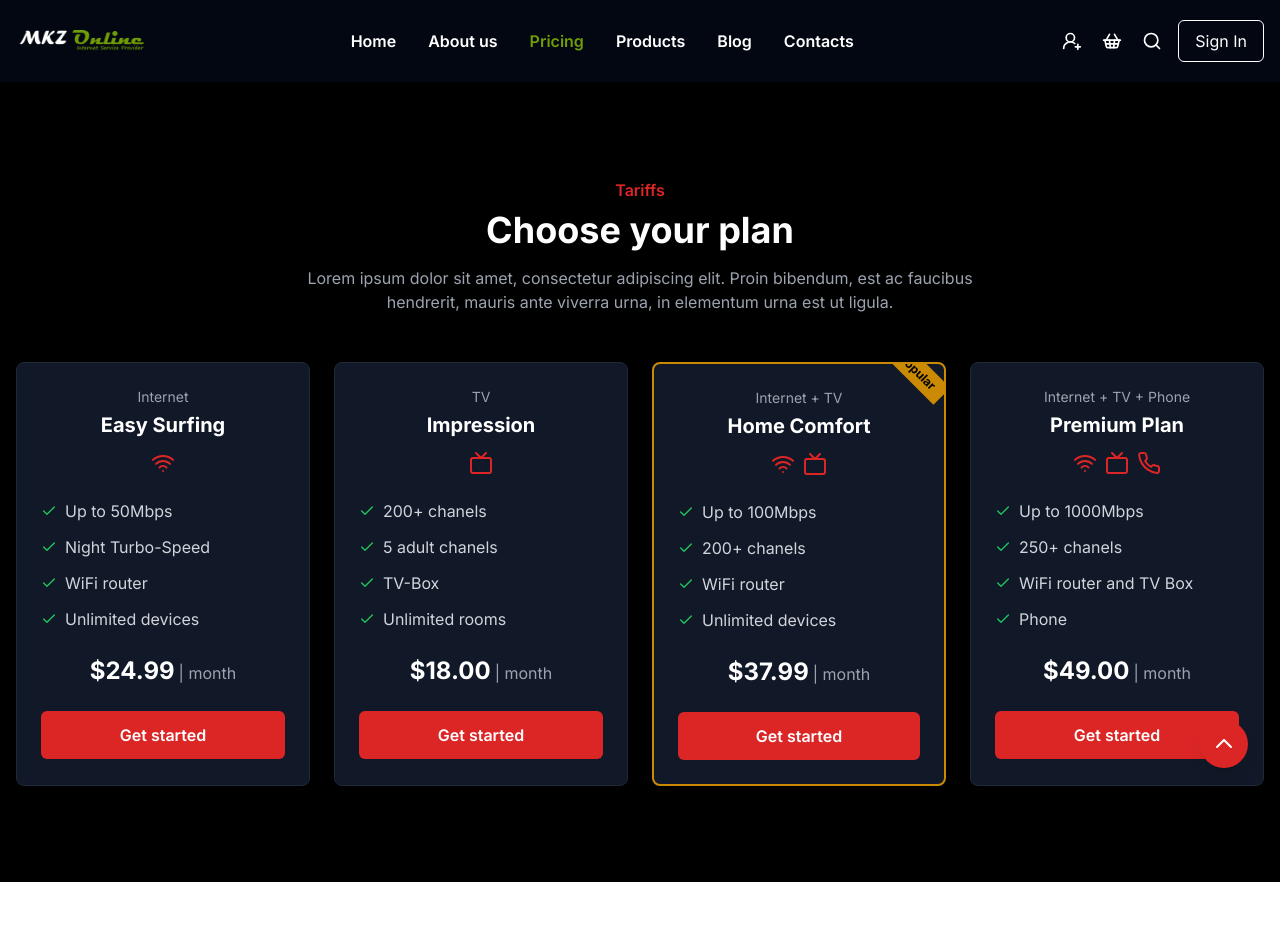
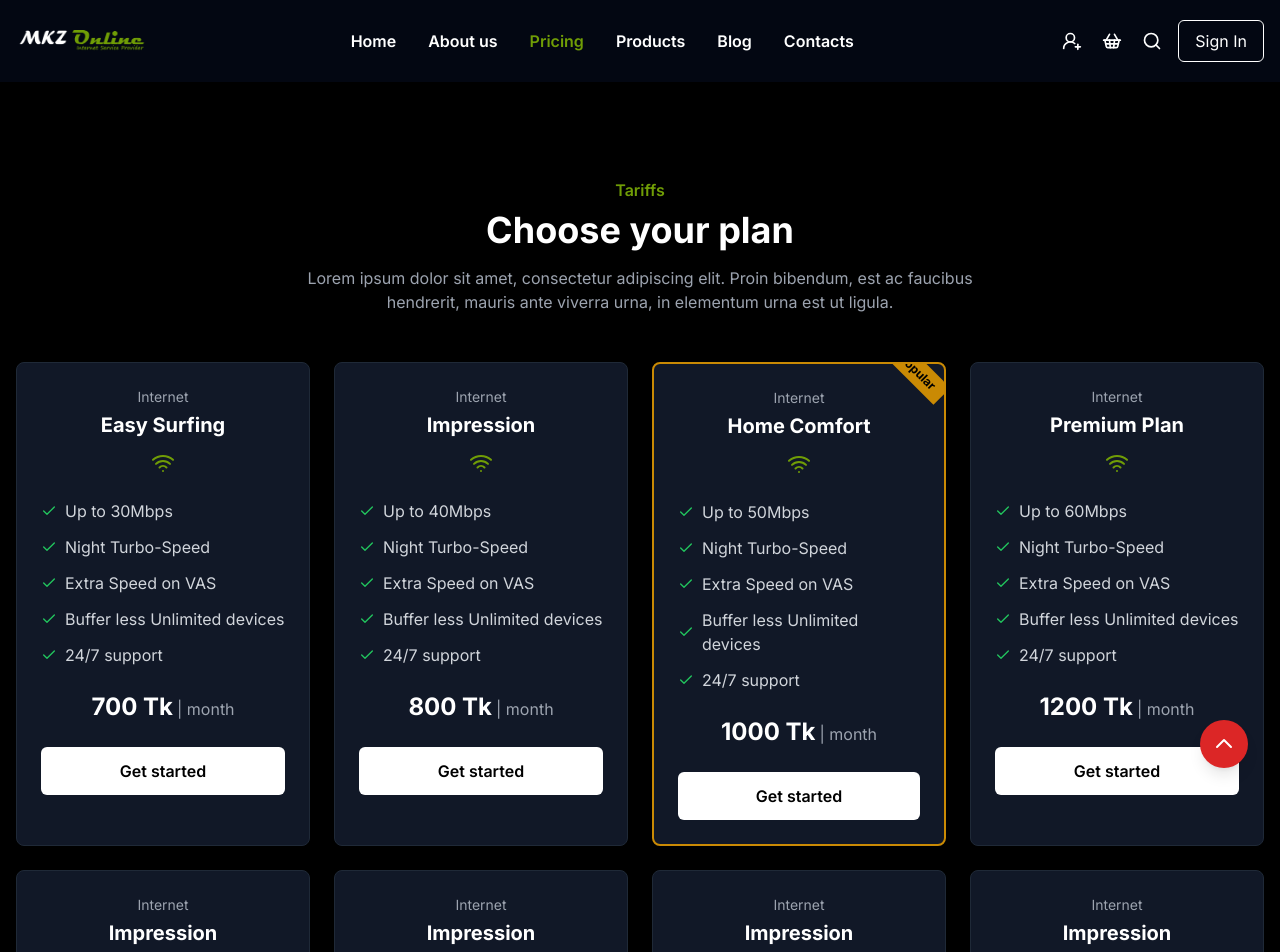
Before and after one commit to Anindo117/Internet_Provider_Service, a Next.js app: page /pricing in a window 1280 px wide. Shown: the top 952 px of the page. Built offline with nearby package versions, Linux system fonts and the light colour scheme.

Commit message:
color and content updated

```diff
--- a/app/page.tsx
+++ b/app/page.tsx
@@ -23,7 +23,7 @@ export default function Home() {
       <FeaturedSection />
       <Features />
       <PricingPlans />
-      <AddressForm />
+      {/* <AddressForm /> */}
       <Testimonials />
       <SpecialOffer />
       <FeaturedShows />
@@ -50,7 +50,7 @@ export default function Home() {
         </div>
       </div>
 
-      <Partners />
+      {/* <Partners /> */}
       <ProductList />
     </div>
   );
--- a/components/home/FeaturedSection.tsx
+++ b/components/home/FeaturedSection.tsx
@@ -1,4 +1,5 @@
 import Image from "next/image";
+import Link from "next/link";
 
 export default function FeaturedSection() {
   return (
@@ -32,10 +33,11 @@ export default function FeaturedSection() {
                 <h6 className="font-semibold">Online Channels</h6>
               </div>
             </div>
-
+            <Link href="/pricing">
             <button className="px-4 py-2 md:px-6 md:py-3 bg-[#709D06] text-white font-semibold rounded-md hover:bg-yellow-500 transition duration-300">
               Read more
             </button>
+            </Link>
           </div>
 
           <div className="order-1 md:order-2">
--- a/components/home/FeaturedShows.tsx
+++ b/components/home/FeaturedShows.tsx
@@ -94,7 +94,7 @@ export default function FeaturedShows() {
     <div className="py-16 md:py-24 bg-black">
       <div className="container mx-auto px-4">
         <div className="text-center mb-12">
-          <p className="text-red-600 font-semibold mb-2">Interesting</p>
+          <p className="text-[#709D06] font-semibold mb-2">Interesting</p>
           <h2 className="text-2xl md:text-4xl font-bold text-white mb-4">
             Featured Shows
           </h2>
@@ -143,14 +143,14 @@ export default function FeaturedShows() {
 
           <button
             onClick={() => handleScroll("left")}
-            className="absolute left-0 top-1/2 transform -translate-y-1/2 -translate-x-4 z-10 w-10 h-10 flex items-center justify-center rounded-full bg-red-600 text-white hover:bg-red-700 transition-all"
+            className="absolute left-0 top-1/2 transform -translate-y-1/2 -translate-x-4 z-10 w-10 h-10 flex items-center justify-center rounded-full bg-[#709D06] text-white hover:bg-[#688720] transition-all"
             disabled={scrollPosition <= 0}
           >
             <ArrowLeft size={20} />
           </button>
           <button
             onClick={() => handleScroll("right")}
-            className="absolute right-0 top-1/2 transform -translate-y-1/2 translate-x-4 z-10 w-10 h-10 flex items-center justify-center rounded-full bg-red-600 text-white hover:bg-red-700 transition-all"
+            className="absolute right-0 top-1/2 transform -translate-y-1/2 translate-x-4 z-10 w-10 h-10 flex items-center justify-center rounded-full bg-[#709D06] text-white hover:bg-[#688720] transition-all"
             disabled={scrollPosition >= maxScroll}
           >
             <ArrowRight size={20} />
--- a/components/home/Features.tsx
+++ b/components/home/Features.tsx
@@ -9,27 +9,27 @@ import {
 
 const features = [
   {
-    icon: <Gauge className="w-16 h-16 text-red-600" />,
+    icon: <Gauge className="w-16 h-16 text-[#709D06]" />,
     title: "Ultra-speed Connection",
   },
   {
-    icon: <Tv className="w-16 h-16 text-red-600" />,
+    icon: <Tv className="w-16 h-16 text-[#709D06]" />,
     title: "250+ World Channels",
   },
   {
-    icon: <Wifi className="w-16 h-16 text-red-600" />,
+    icon: <Wifi className="w-16 h-16 text-[#709D06]" />,
     title: "Free Installation",
   },
   {
-    icon: <Film className="w-16 h-16 text-red-600" />,
+    icon: <Film className="w-16 h-16 text-[#709D06]" />,
     title: "4K and 8K Quality",
   },
   {
-    icon: <DollarSign className="w-16 h-16 text-red-600" />,
+    icon: <DollarSign className="w-16 h-16 text-[#709D06]" />,
     title: "Flexible Tariff Plans",
   },
   {
-    icon: <HeadphonesIcon className="w-16 h-16 text-red-600" />,
+    icon: <HeadphonesIcon className="w-16 h-16 text-[#709D06]" />,
     title: "Fast Support 24/7",
   },
 ];
--- a/components/home/PricingPlans.tsx
+++ b/components/home/PricingPlans.tsx
@@ -6,55 +6,113 @@ const plans = [
   {
     type: "Internet",
     title: "Easy Surfing",
-    icons: [<Wifi key="wifi" className="w-6 h-6 text-red-600" />],
+    icons: [<Wifi key="wifi" className="w-6 h-6 text-[#709D06]" />],
+    features: [
+      "Up to 30Mbps",
+      "Night Turbo-Speed",
+      "Extra Speed on VAS",
+      "Buffer less Unlimited devices",
+      "24/7 support",
+    ],
+    price: "700 Tk",
+    popular: false,
+  },
+  {
+    type: "Internet",
+    title: "Impression",
+    icons: [<Wifi key="wifi" className="w-6 h-6 text-[#709D06]" />],
+    features: [
+      "Up to 40Mbps",
+      "Night Turbo-Speed",
+      "Extra Speed on VAS",
+      "Buffer less Unlimited devices",
+      "24/7 support",
+    ],
+    price: "800 Tk",
+    popular: false,
+  },
+  {
+    type: "Internet",
+    title: "Home Comfort",
+    icons: [<Wifi key="wifi" className="w-6 h-6 text-[#709D06]" />],
     features: [
       "Up to 50Mbps",
       "Night Turbo-Speed",
-      "WiFi router",
-      "Unlimited devices",
+      "Extra Speed on VAS",
+      "Buffer less Unlimited devices",
+      "24/7 support",
     ],
-    price: "$24.99",
+    price: "1000 Tk",
+    popular: true,
+  },
+  {
+    type: "Internet",
+    title: "Premium Plan",
+    icons: [<Wifi key="wifi" className="w-6 h-6 text-[#709D06]" />],
+    features: [
+      "Up to 60Mbps",
+      "Night Turbo-Speed",
+      "Extra Speed on VAS",
+      "Buffer less Unlimited devices",
+      "24/7 support",
+    ],
+    price: "1200 Tk",
     popular: false,
   },
   {
-    type: "TV",
+    type: "Internet",
     title: "Impression",
-    icons: [<Tv key="tv" className="w-6 h-6 text-red-600" />],
-    features: ["200+ chanels", "5 adult chanels", "TV-Box", "Unlimited rooms"],
-    price: "$18.00",
+    icons: [<Wifi key="wifi" className="w-6 h-6 text-[#709D06]" />],
+    features: [
+      "Up to 70Mbps",
+      "Night Turbo-Speed",
+      "Extra Speed on VAS",
+      "Buffer less Unlimited devices",
+      "24/7 support",
+    ],
+    price: "1500 Tk",
     popular: false,
   },
   {
-    type: "Internet + TV",
-    title: "Home Comfort",
-    icons: [
-      <Wifi key="wifi" className="w-6 h-6 text-red-600" />,
-      <Tv key="tv" className="w-6 h-6 text-red-600" />,
+    type: "Internet",
+    title: "Impression",
+    icons: [<Wifi key="wifi" className="w-6 h-6 text-[#709D06]" />],
+    features: [
+      "Up to 80Mbps",
+      "Night Turbo-Speed",
+      "Extra Speed on VAS",
+      "Buffer less Unlimited devices",
+      "24/7 support",
     ],
+    price: "2000 Tk",
+    popular: false,
+  },
+  {
+    type: "Internet",
+    title: "Impression",
+    icons: [<Wifi key="wifi" className="w-6 h-6 text-[#709D06]" />],
+    features: [
+      "Up to 90Mbps",
+      "Night Turbo-Speed",
+      "Extra Speed on VAS",
+      "Buffer less Unlimited devices",
+      "24/7 support",
+    ],
+    price: "2500 Tk",
+    popular: false,
+  },
+  {
+    type: "Internet",
+    title: "Impression",
+    icons: [<Wifi key="wifi" className="w-6 h-6 text-[#709D06]" />],
     features: [
       "Up to 100Mbps",
-      "200+ chanels",
-      "WiFi router",
-      "Unlimited devices",
+      "Night Turbo-Speed",
+      "Extra Speed on VAS",
+      "Buffer less Unlimited devices",
+      "24/7 support",
     ],
-    price: "$37.99",
-    popular: true,
-  },
-  {
-    type: "Internet + TV + Phone",
-    title: "Premium Plan",
-    icons: [
-      <Wifi key="wifi" className="w-6 h-6 text-red-600" />,
-      <Tv key="tv" className="w-6 h-6 text-red-600" />,
-      <Phone key="phone" className="w-6 h-6 text-red-600" />,
-    ],
-    features: [
-      "Up to 1000Mbps",
-      "250+ chanels",
-      "WiFi router and TV Box",
-      "Phone",
-    ],
-    price: "$49.00",
+    price: "3000 Tk",
     popular: false,
   },
 ];
@@ -64,7 +122,7 @@ export default function PricingPlans() {
     <div className="py-16 md:py-24 bg-black text-white">
       <div className="container mx-auto px-4">
         <div className="text-center mb-12">
-          <p className="text-red-600 font-semibold mb-2">Tariffs</p>
+          <p className="text-[#709D06] font-semibold mb-2">Tariffs</p>
           <h2 className="text-2xl md:text-4xl font-bold mb-4">
             Choose your plan
           </h2>
@@ -122,13 +180,21 @@ export default function PricingPlans() {
               </div>
 
               <Link href="/my-account">
-                <button className="w-full py-3 bg-red-600 hover:bg-red-700 text-white font-semibold rounded-md transition duration-300">
+                <button className="w-full py-3 hover:bg-[#709D06] bg-white text-black hover:text-white font-semibold rounded-md transition duration-300">
                   Get started
                 </button>
               </Link>
             </div>
           ))}
         </div>
+
+        <div className="flex justify-center mt-12">
+          <Link href="/pricing">
+            <button className="px-9 py-3 bg-[#709D06] hover:bg-red-600 text-white font-semibold rounded-md transition duration-300">
+              Explore More
+            </button>
+          </Link>
+        </div>
       </div>
     </div>
   );
--- a/components/home/SpecialOffer.tsx
+++ b/components/home/SpecialOffer.tsx
@@ -14,7 +14,7 @@ export default function SpecialOffer() {
             <h2 className="text-2xl md:text-4xl font-bold text-white mb-4">
               Test our TV and Internet
               <br />
-              just for <span className="text-red-600">1$ per month</span>
+              just for <span className="text-red-600">1000 Tk per month</span>
             </h2>
 
             <p className="text-gray-200 mb-6">
@@ -25,7 +25,7 @@ export default function SpecialOffer() {
             </p>
 
             <div className="flex items-center mb-8">
-              <div className="w-12 h-12 rounded-full bg-red-600 flex items-center justify-center mr-4">
+              <div className="w-12 h-12 rounded-full bg-[#709D06] flex items-center justify-center mr-4">
                 <svg
                   xmlns="http://www.w3.org/2000/svg"
                   className="h-6 w-6 text-white"
@@ -42,18 +42,18 @@ export default function SpecialOffer() {
                 </svg>
               </div>
               <h6 className="text-white font-semibold">
-                Free WiFi router included
+                Free WiFi router onu included
               </h6>
             </div>
 
-            <button className="px-4 py-2 md:px-6 md:py-3 bg-red-600 hover:bg-red-700 text-white font-semibold rounded-md transition duration-300">
+            <button className="px-4 py-2 md:px-6 md:py-3 bg-[#709D06] hover:bg-[#688720] text-white font-semibold rounded-md transition duration-300">
               Test now
             </button>
           </div>
 
           <div className="hidden lg:flex justify-end ">
             <div className="relative">
-              <div className="bg-yellow-600 text-black font-bold px-10 py-10 rounded-full absolute bottom-28 right-16 -rotate-12 text-center">
+              <div className="bg-yellow-600 text-white font-bold px-10 py-10 rounded-full absolute bottom-28 right-16 -rotate-12 text-center">
                 <p className="text-2xl uppercase">
                   special
                   <br />
--- a/components/home/Testimonials.tsx
+++ b/components/home/Testimonials.tsx
@@ -68,7 +68,7 @@ export default function Testimonials() {
     <div className="py-16 md:py-24">
       <div className="container mx-auto px-4">
         <div className="text-center mb-12">
-          <p className="text-red-600 font-semibold mb-2">Testimonials</p>
+          <p className="text-[#709D06] font-semibold mb-2">Testimonials</p>
           <h2 className="text-3xl md:text-4xl font-bold mb-4">
             What our clients say
           </h2>
@@ -110,13 +110,13 @@ export default function Testimonials() {
 
           <button
             onClick={prevTestimonial}
-            className="absolute left-0 top-1/2 transform -translate-y-1/2 -translate-x-4 z-20 w-10 h-10 flex items-center justify-center rounded-full bg-red-600 text-white hover:bg-red-700 focus:outline-none transition-all"
+            className="absolute left-0 top-1/2 transform -translate-y-1/2 -translate-x-4 z-20 w-10 h-10 flex items-center justify-center rounded-full bg-[#709D06] text-white hover:bg-[#688720] focus:outline-none transition-all"
           >
             <ArrowLeft size={20} />
           </button>
           <button
             onClick={nextTestimonial}
-            className="absolute right-0 top-1/2 transform -translate-y-1/2 translate-x-4 z-20 w-10 h-10 flex items-center justify-center rounded-full bg-red-600 text-white hover:bg-red-700 focus:outline-none transition-all"
+            className="absolute right-0 top-1/2 transform -translate-y-1/2 translate-x-4 z-20 w-10 h-10 flex items-center justify-center rounded-full bg-[#709D06] text-white hover:bg-[#688720] focus:outline-none transition-all"
           >
             <ArrowRight size={20} />
           </button>
--- a/components/layout/Footer.tsx
+++ b/components/layout/Footer.tsx
@@ -5,7 +5,7 @@ import Link from "next/link";
 export default function Footer() {
   return (
     <div className="ltx-footer-wrapper bg-black text-white">
-      <div className="subscribe-wrapper py-10 bg-gray-900">
+      {/* <div className="subscribe-wrapper py-10 bg-gray-900">
         <div className="container mx-auto px-4">
           <div className="flex flex-col md:flex-row justify-between items-center">
             <div className="mb-6 md:mb-0">
@@ -33,7 +33,7 @@ export default function Footer() {
             </div>
           </div>
         </div>
-      </div>
+      </div> */}
 
       <div className="footer-widgets py-12">
         <div className="container mx-auto px-4">
```
Also changed, not shown: components/products/ProductList.tsx (+14 -14 lines).
